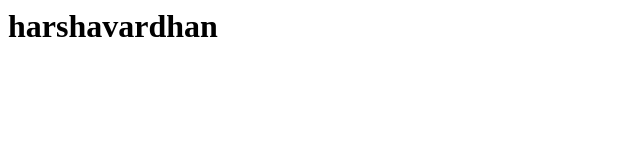
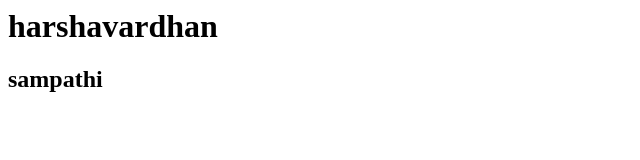
Before and after one commit to SAMPATHIHARSHAVARDHAN/testingproject, a plain HTML site: page index.html in a window 1280 px wide. Shown: the whole page, without its empty margins (0-640 px from the left). Drawn offline with Linux system fonts and the light colour scheme.

Commit message:
H2 tag added

```diff
--- a/index.html
+++ b/index.html
@@ -4,5 +4,6 @@
   </head>
   <body>
     <h1>harshavardhan</h1>
+    <h2>sampathi</h2>
   </body>
 </html>
```
